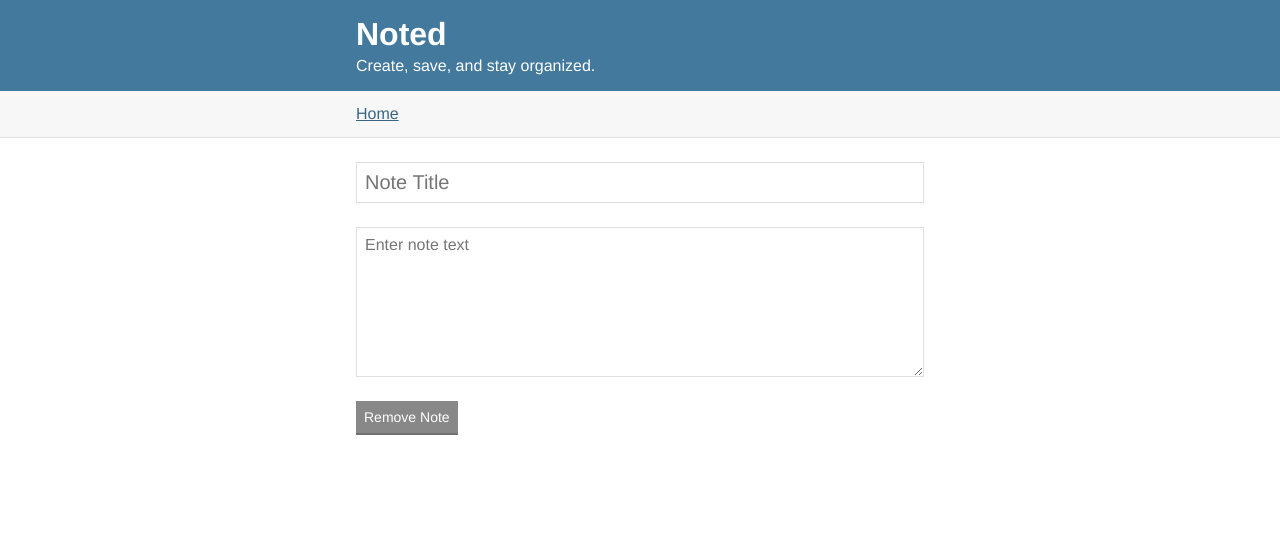
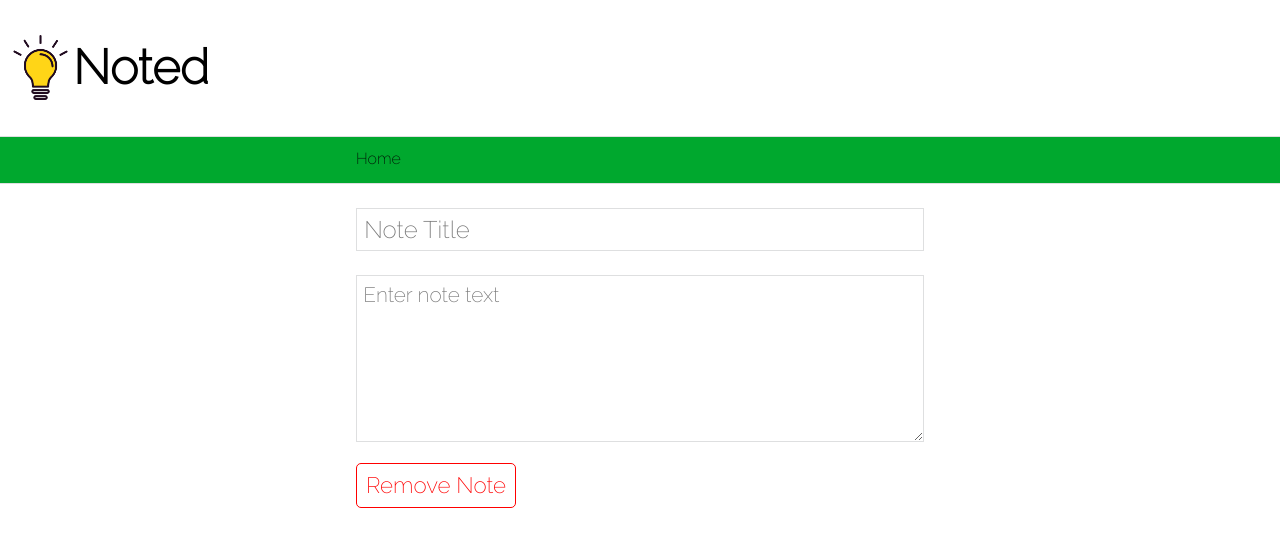
Before and after one commit to hunterdshinn/shinn-notes-app, a website built with webpack: page public/edit.html in a window 1280 px wide. Built offline with nearby package versions, Linux system fonts and the light colour scheme.

Commit message:
Styling improvements

```diff
--- a/public/edit.html
+++ b/public/edit.html
@@ -6,18 +6,19 @@
         <title>Noted</title>
         <link href="/images/favicon.png" rel="icon">
         <link href="/styles/normalize.css" rel="stylesheet">
+        <link href="https://fonts.googleapis.com/css?family=Raleway:200" rel="stylesheet">
         <link href="/styles/styles.css" rel="stylesheet">
     </head>
     <body>
-        <header class="header">
-            <div class="container">
-                <h1 class="header__title">Noted</h1>
-                <h2 class="header__subtitle">Create, save, and stay organized.</h2>
-            </div>
+        <header class="header-container">
+          <div class="header__logo">
+            <img src="/images/light-bulb.png" alt="light-bulb" height="65" width="65">
+            <h1 class="header__title">Noted</h1>
+          </div>
         </header>
         <div class="actions">
             <div class="actions__container actions__container--spaced">
-                <a href="/index.html">Home</a>
+                <a href="/index.html" class="home-button">Home</a>
                 <span id="last-edited"></span>
             </div>
         </div>
--- a/public/styles/styles.css
+++ b/public/styles/styles.css
@@ -5,8 +5,7 @@
 }
 
 body {
-  color: #333333;
-  font-family: Helvetica, Arial, sans-serif;
+  font-family: 'Raleway', sans-serif;
   font-size: 1.6rem;
 }
 
@@ -18,40 +17,37 @@ button {
   cursor: pointer;
 }
 
-a {
-  color: #396684;
+
+
+/* header */
+.header-container {
+  display: flex;
+  flex-direction: column;
+  padding: 0.5em;
+  border-bottom: 1px solid #dedfe0;
 }
 
-/* Container */
-.container {
-  max-width: 60rem;
-  margin: 0 auto;
-  padding: 0 1.6rem;
-}
-
-/* Header */
-.header {
-  background: #43799c;
-  color: white;
-  padding: 1.6rem 0;
+.header__logo {
+  display: flex;
+  align-items: center;
+  justify-content: center;
 }
 
 .header__title {
-  font-size: 3.2rem;
-  margin-bottom: .4rem;
-  margin-top: 0;
+  font-size: 3em;
 }
 
-.header__subtitle {
-  font-size: 1.6rem;
-  font-weight: 300;
+@media (min-width: 600px) {
+  .header__logo {
+    justify-content: flex-start;
+  }
 }
 
-/* Actions Bar */
+/* actions bar */
 .actions {
-  background-color: #F7F7F7;
+  background-color: #00A82E;
   border-bottom: 1px solid #dedfe0;
-  padding: .8rem;
+  padding: 0.5em;
 }
 
 .actions__container {
@@ -61,25 +57,27 @@ a {
   margin: 0 auto;
   min-height: 3rem;
   padding: 0 1.6rem;
-  justify-content: space-around;
-}
-
-@media (min-width: 45rem) {
-  .actions__container {
-    justify-content: initial;
-  }
+  justify-content: space-between;
 }
 
 .actions__container--spaced {
   justify-content: space-between;
 }
 
-/* Form Inputs */
+.home-button {
+  text-decoration: none;
+  color: black;
+}
+
+.home-button:hover {
+  font-weight: bold;
+}
+
+/* form inputs */
 .input {
   border: 1px solid #DEDFE0;
   border-radius: 5px;
   font-size: 1.4rem;
-  font-weight: 300;
   height: 3rem;
   margin-right: .8rem;
   padding: .4rem .8rem;
@@ -90,66 +88,74 @@ a {
   border: 1px solid #DEDFE0;
   background: white;
   font-size: 1.4rem;
-  font-weight: 300;
   height: 3rem;
   margin-right: .8rem;
 }
 
 .button {
-  background: #43799c;
-  border: none;
-  border-bottom: 2px solid #396684;
-  color: white;
-  font-size: 1.4rem;
-  font-weight: 300;
-  padding: .8rem;
+  background: white;
+  color: #00A82E;
+  border: 1px solid #00A82E;
+  border-radius: 5px;
+  font-size: 1.4em;
+  padding: 0.4em;
   transition: background .3s ease;
 }
 
 .button:hover {
-  background: #396684;
+  background: #00A82E;
+  color: white;
 }
 
 .button--secondary {
-  background: #888888;
-  border-bottom: 2px solid #717171;
+  background: white;
+  color: red;
+  border: 1px solid red;
+  border-radius: 5px;
 }
 
 .button--secondary:hover {
-  background: #6E6E6E;
+  background: red;
+  color: white;
 }
 
-/* Note Editor */
+/* edit notes */
+
+.container {
+  max-width: 60rem;
+  margin: 0 auto;
+  padding: 0 1.6rem;
+}
+
 .title-input {
   border: 1px solid #DEDFE0;
-  font-size: 2rem;
-  font-weight: 300;
+  font-size: 1.5em;
   display: block;
-  margin: 2.4rem 0;
-  padding: .8rem;
+  margin: 1em 0;
+  padding: 0.3em;
   width: 100%;
 }
 
 .body-input {
   border: 1px solid #DEDFE0;
   font-family: inherit;
-  font-size: 1.6rem;
-  font-weight: 300;
+  font-size: 1.3em;
   display: block;
-  margin: 2.4rem 0;
-  min-height: 15rem;
-  padding: .8rem;
-  width: 100%
+  margin: 1em 0;
+  min-height: 8em;
+  padding: 0.3em;
+  width: 100%;
 }
 
-/* Note List Item */
+/* note list */
 .list-item {
   text-decoration: none;
   color: #333333;
   background: #F7F7F7;
   border: 1px solid #dedfe0;
-  margin: 1.6rem 0;
-  padding: 1.6rem;
+  box-shadow: 0px 3px 15px rgba(0,0,0,0.2);
+  margin: 1em 0;
+  padding: 1.5em;
   display: block;
   transition: background .3s ease;
 }
@@ -159,18 +165,18 @@ a {
 }
 
 .list-item__title {
-  font-size: 1.8rem;
-  margin-bottom: .4rem
+  font-size: 1.6em;
+  margin-bottom: .2em
 }
 
 .list-item__subtitle {
   color: #666;
-  font-size: 1.4rem;
-  font-weight: 300;
+  font-size: 1em;
   font-style: italic;
 }
 
 .empty-message {
   text-align: center;
-  margin: 3.2rem 0;
+  font-size: 1.5em;
+  margin: 3.2em 0;
 }
```
Also changed, not shown: public/index.html (+4 -3 lines), public/images/favicon.png, public/images/light-bulb.png (added).
